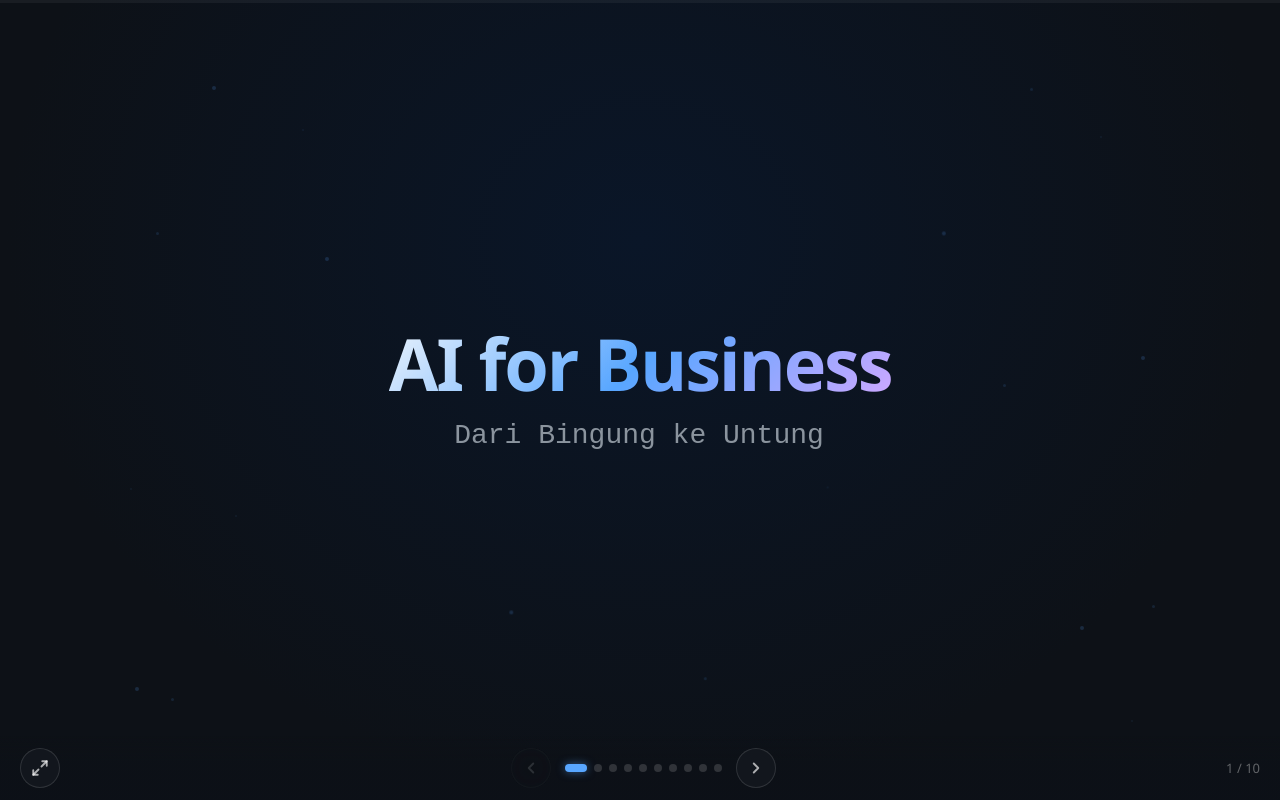
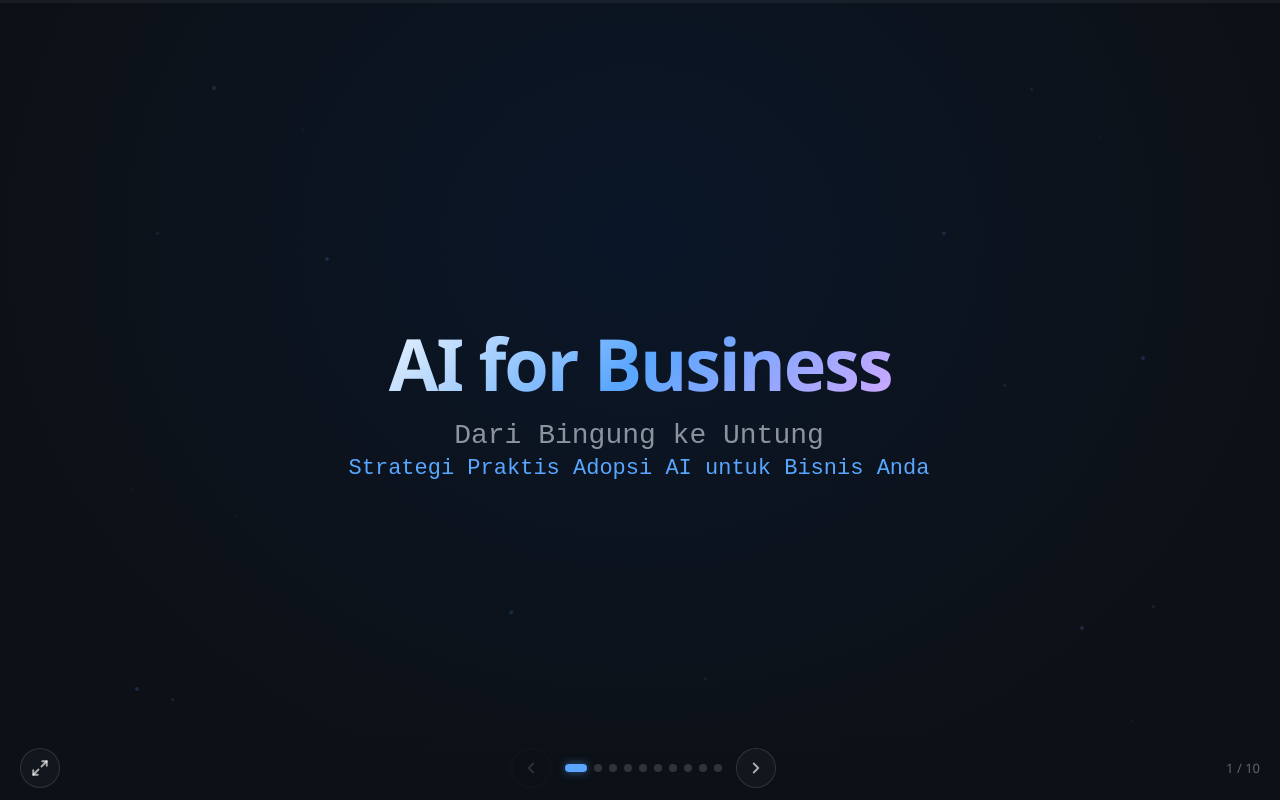
Before and after one commit to jefripunza/ai-for-business-presentation, a Vue app: page / in a window 1280 px wide. Built offline with nearby package versions, Linux system fonts and the light colour scheme.

Commit message:
Fix: slide 1 typewriter line2 — jangan hilang setelah selesai
Root cause: saat typeState='done', line2 kehilangan class typewriter-active
→ balik ke width:0. Fix: tambah class typewriter-done di line2
dengan width:auto + cursor blink permanen.

```diff
--- a/src/App.vue
+++ b/src/App.vue
@@ -91,7 +91,7 @@ function toggleFullscreen() {
               <p :class="['typewriter-text', { 'typewriter-done': typeState !== 'line1' }]">Dari Bingung ke Untung</p>
             </div>
             <div class="anim-item" style="--i:2">
-              <p :class="['typewriter-text', 'typewriter-line2', { 'typewriter-active': typeState === 'line2' }]">Strategi Praktis Adopsi AI untuk Bisnis Anda</p>
+              <p :class="['typewriter-text', 'typewriter-line2', { 'typewriter-active': typeState === 'line2', 'typewriter-done': typeState === 'done' }]">Strategi Praktis Adopsi AI untuk Bisnis Anda</p>
             </div>
           </div>
           <div class="particles">
@@ -683,6 +683,12 @@ html, body, #app { width: 100%; height: 100%; overflow: hidden; font-family: 'Se
   border-right-color: #58a6ff;
   animation: typewriter 2.5s steps(32, end) forwards, blink 0.8s steps(1, end) infinite;
 }
+/* After typewriter completes: keep text visible + cursor blinking */
+.typewriter-line2.typewriter-done {
+  width: auto;
+  border-right-color: #58a6ff;
+  animation: blink 0.8s steps(1, end) infinite;
+}
 @keyframes typewriter {
   from { width: 0; }
   to { width: 100%; }
```
